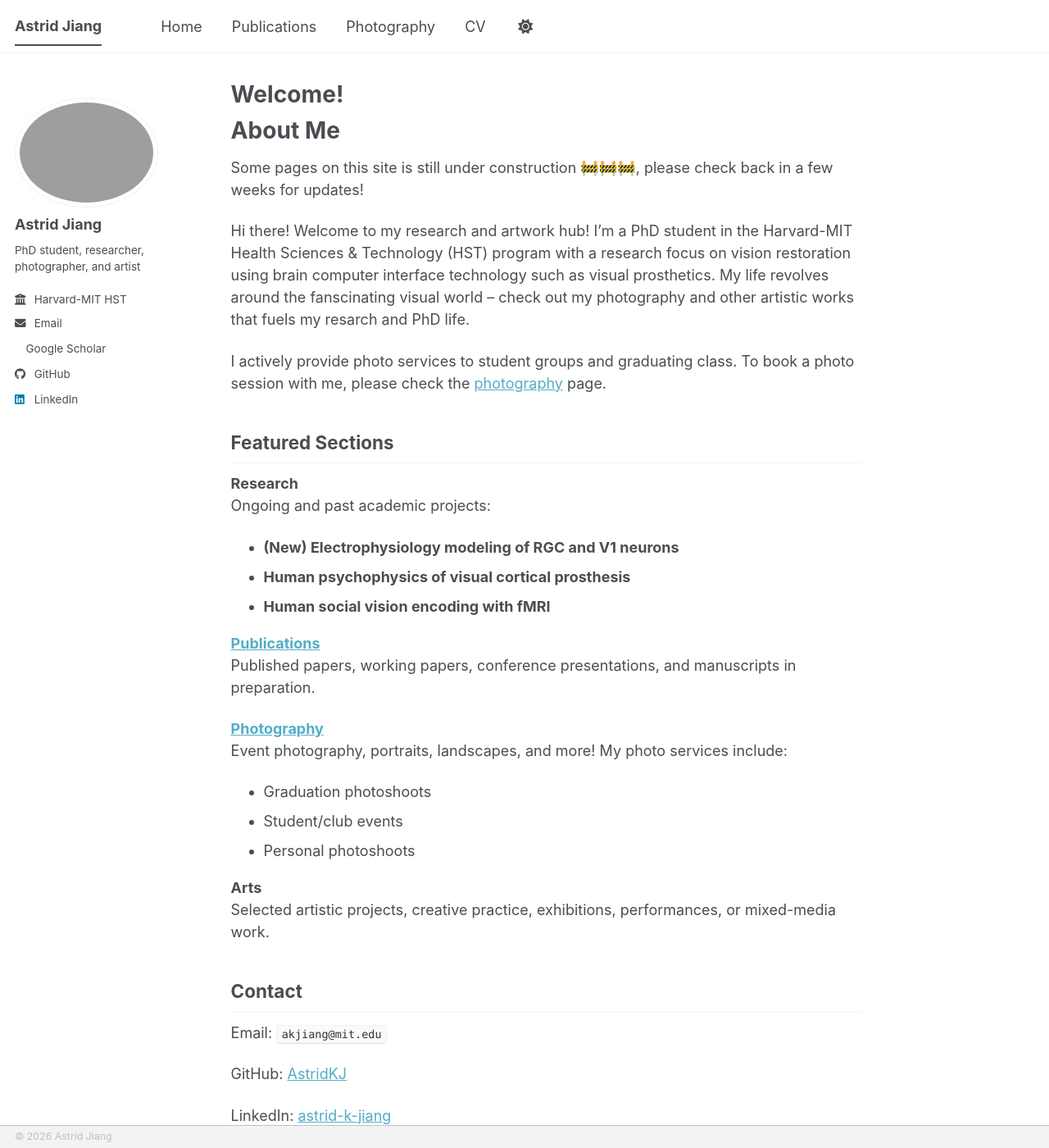
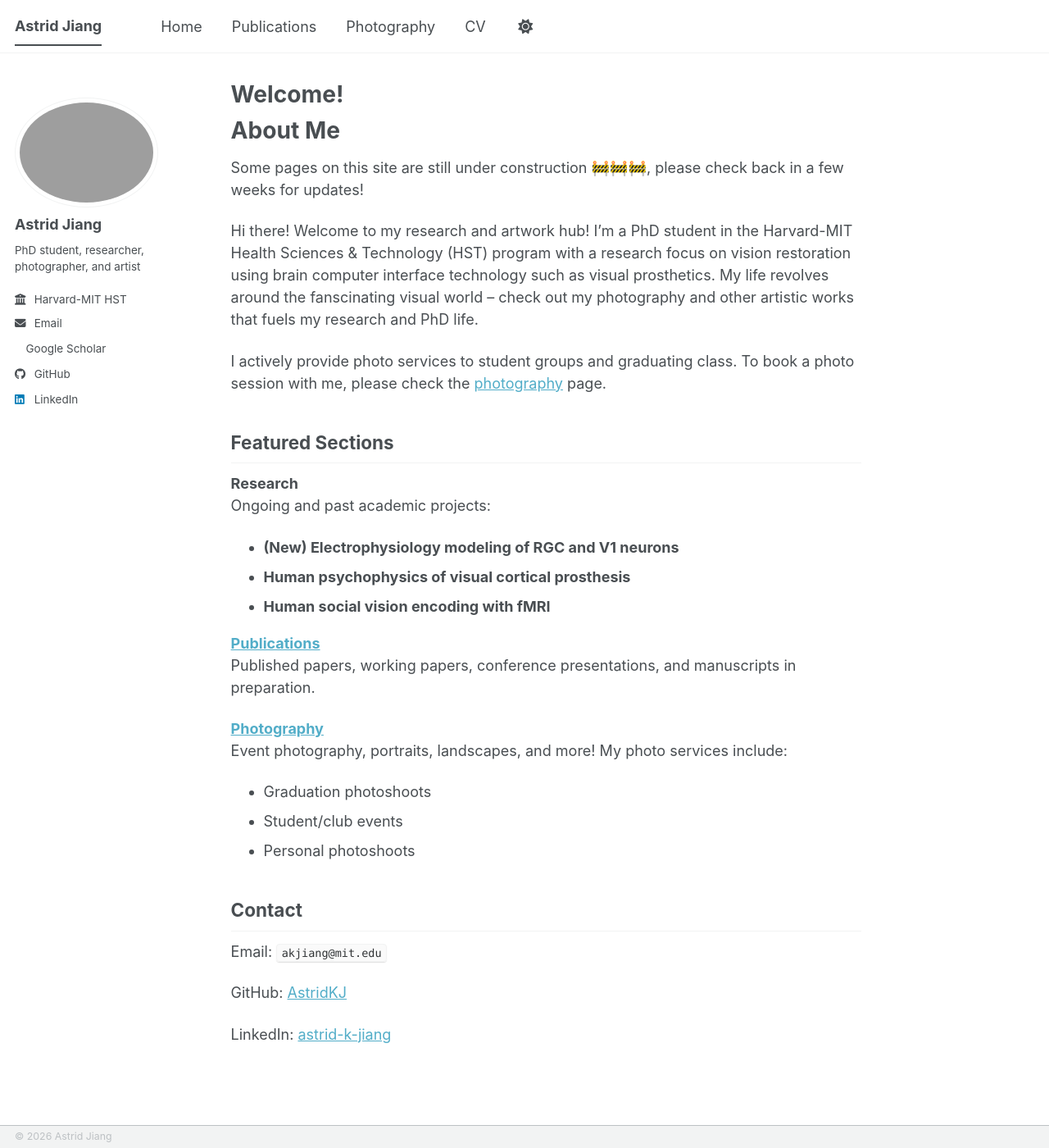
Before and after one commit to AstridKJ/AstridKJ.github.io, a Jekyll site: the page built from _pages/about.md, in a window 1280 px wide and 1400 px high. Shown: the whole window at 82% size. Built offline with Jekyll 4.4.1, drawn with Linux system fonts in a browser that asks for light colours; a style sheet for code colours, icons or effects is not loaded.

Commit message:
fix type and text

```diff
--- a/_pages/about.md
+++ b/_pages/about.md
@@ -9,9 +9,9 @@ redirect_from:
 
 # About Me
 
-Some pages on this site is still under construction 🚧🚧🚧, please check back in a few weeks for updates!
+Some pages on this site are still under construction 🚧🚧🚧, please check back in a few weeks for updates!
 
-Hi there! Welcome to my research and artwork hub! I'm a PhD student in the Harvard-MIT Health Sciences & Technology (HST) program with a research focus on vision restoration using brain computer interface technology such as visual prosthetics. My life revolves around the fanscinating visual world -- check out my photography and other artistic works that fuels my resarch and PhD life.
+Hi there! Welcome to my research and artwork hub! I'm a PhD student in the Harvard-MIT Health Sciences & Technology (HST) program with a research focus on vision restoration using brain computer interface technology such as visual prosthetics. My life revolves around the fanscinating visual world -- check out my photography and other artistic works that fuels my research and PhD life.
 
 I actively provide photo services to student groups and graduating class. To book a photo session with me, please check the [photography](/photography/) page.
 
@@ -32,9 +32,6 @@ Event photography, portraits, landscapes, and more! My photo services include:
 - Student/club events
 - Personal photoshoots
 
-**Arts**
-Selected artistic projects, creative practice, exhibitions, performances, or mixed-media work.
-
 ## Contact
 
 Email: `akjiang@mit.edu`
```
